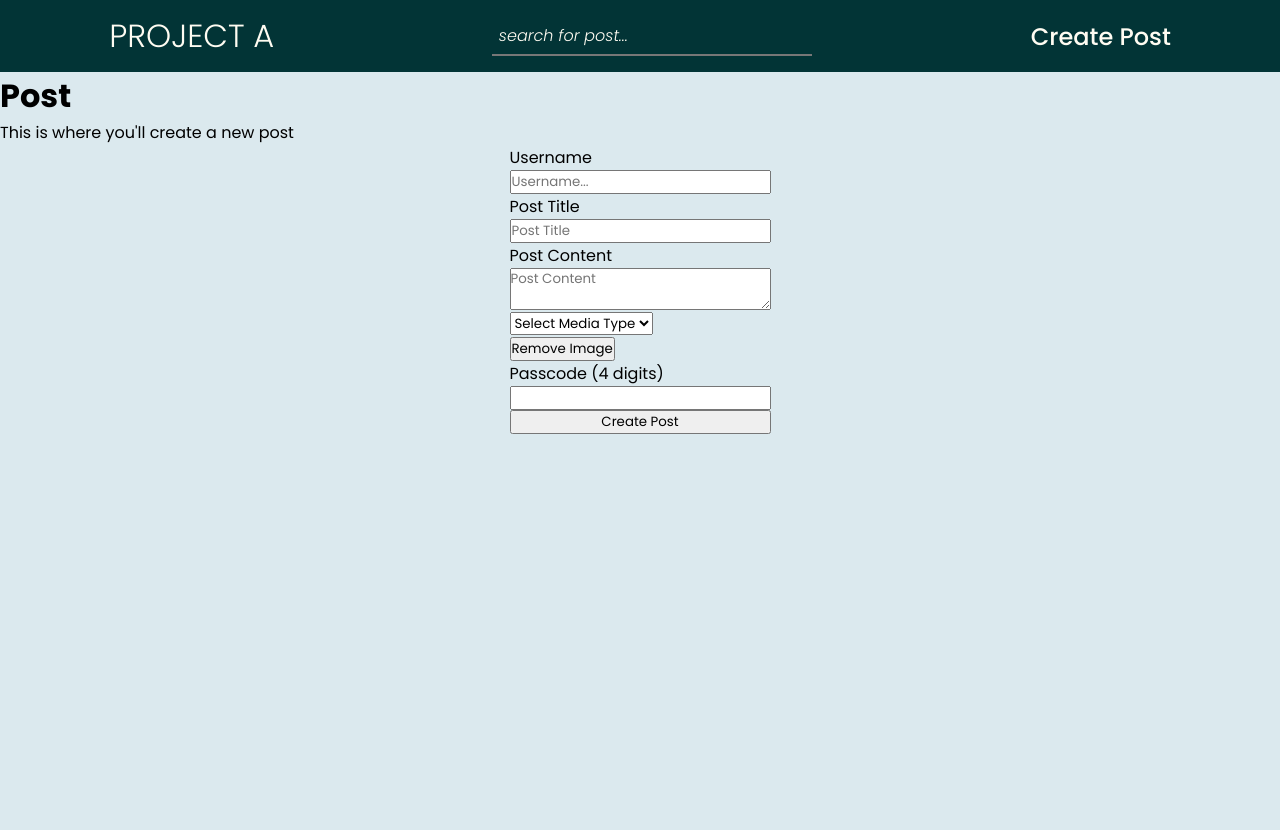
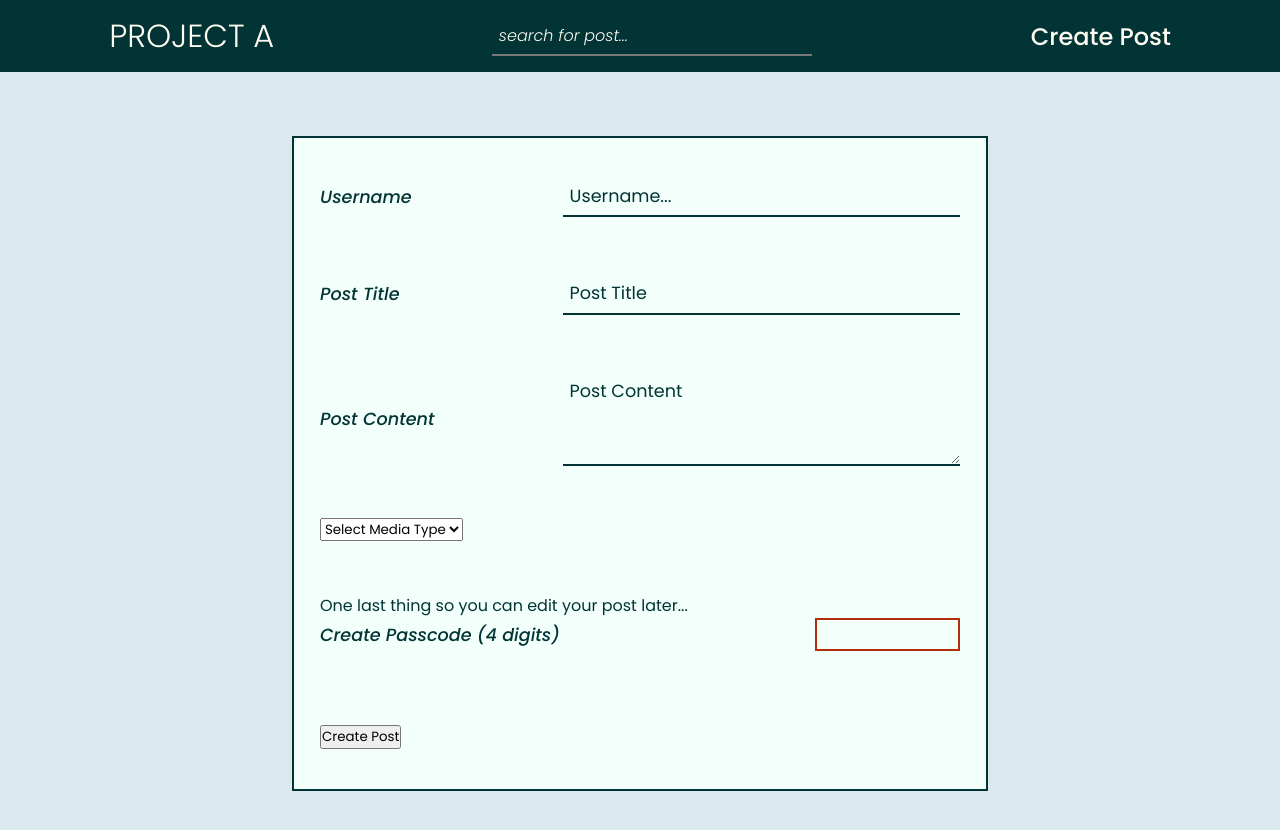
Before and after one commit to rickibeckless/ProjectA, a React (Vite) app: page /new in a window 1280 px wide. Shown: the top 830 px of the page. Built offline with nearby package versions, Linux system fonts and the light colour scheme; no server answers.

Commit message:
feat: README & add create post styles

```diff
--- a/src/App.css
+++ b/src/App.css
@@ -3,6 +3,7 @@
 @import url('./css/PostListStyles.css');
 @import url('./css/EditPostStyles.css');
 @import url('./css/PostStyles.css');
+@import url('./css/PostResponseStyles.css');
 
 /* NAVBAR STYLES */
 
@@ -52,10 +53,14 @@
 #main-body {
     background-color: #dbe9ee;
 
-    min-height: 100dvh;
+    /* min-height: 100dvh; */
     margin-top: 9dvh;
 }
 
 body {
     background-color: #dbe9ee;
 }
+
+button {
+    cursor: pointer;
+}
--- a/src/css/CreatePostStyles.css
+++ b/src/css/CreatePostStyles.css
@@ -1,10 +1,89 @@
-#create-post-form {
-    display: flex;
-    flex-direction: column;
-}
-
 #create-post-form-holder {
     display: flex;
     justify-content: center;
     align-items: center;
+
+    min-height: 91vh;
 }
+
+#create-post-form {
+    display: flex;
+    flex-direction: column;
+    flex-wrap: wrap;
+    justify-content: space-around;
+
+    background-color: #f2fffa;
+    border: 2px solid #023436;
+
+    width: 50vw;
+    min-height: 75vh;
+    padding: 2%;
+    margin: 5%;
+    gap: 1.5rem;
+
+    color: #023436;
+}
+
+.form-input-holder {
+    /* display: flex;
+    flex-direction: row;
+    flex-wrap: wrap;
+    justify-content: space-between; */
+
+    /* display: grid;
+    grid-template-columns: 1fr 2fr; */
+
+    display: flex;
+    flex-direction: row;
+    justify-content: space-between;
+    align-items: center;
+    flex-wrap: nowrap;
+}
+
+.form-input-holder label {
+    font-size: 1.1rem;
+    font-weight: 500;
+    font-style: italic;
+}
+
+.form-input-field {
+    width: 30vw;
+    max-width: 30vw;
+
+    background-color: #f2fffa;
+    border: none;
+    outline: none;
+    border-bottom: 2px solid #023436;
+    padding: 1%;
+
+    font-size: 1.1rem;
+}
+
+.form-input-field:focus {
+    border-bottom: 3px solid #023436;
+}
+
+.form-input-field::placeholder {
+    color: #023436;
+}
+
+.form-input-field#post-content {
+    height: 5rem;
+    resize: vertical;
+    max-height: 10rem;
+    overflow-y: auto;
+}
+
+#create-post-img {
+    max-width: 50vw;
+}
+
+#post-passcode {
+    width: 10vw;
+    height: 1rem;
+    border: 2px solid #B02E0C;
+}
+
+#create-post-btn {
+    margin-left: auto;
+}
--- a/src/css/EditPostStyles.css
+++ b/src/css/EditPostStyles.css
@@ -1,5 +1,11 @@
 .no-passcode {
-    opacity: 0.5;
+    opacity: 0;
     pointer-events: none;
     display: none;
 }
+
+#delete-comment-button, #delete-post-button {
+    background-color: #B02E0C;
+    border: none;
+    color: #fffcf2;
+}
--- /dev/null
+++ b/src/css/PostResponseStyles.css
@@ -0,0 +1,3 @@
+.upvote-btn {
+    background-color: #63D471;
+}
--- a/src/css/PostStyles.css
+++ b/src/css/PostStyles.css
@@ -28,7 +28,7 @@
     flex-wrap: wrap;
     align-content: center;
 
-    margin-bottom: 6vh;
+    margin-bottom: 12vh;
 }
 
 .post-page-post {
@@ -71,7 +71,7 @@
     flex-direction: column;
 }
 
-.post-comments {
+.post-page-comments {
     display: flex;
     flex-direction: column;
     width: 50vw;
@@ -92,6 +92,9 @@
 
     width: 100vw;
     height: 6vh;
+
+    position: fixed;
+    bottom: 0;
 }
 
 .post-link {
--- a/src/css/SearchBarStyles.css
+++ b/src/css/SearchBarStyles.css
@@ -65,7 +65,7 @@
 #search-button:hover {
     cursor: pointer;
     background-color: #fffcf2;
-    color: #000000;
+    color: #023436;
 }
 
 #search-label {
--- a/src/index.css
+++ b/src/index.css
@@ -7,6 +7,6 @@
 }
 
 body, #root {
-    min-height: 100dvh;
+    /* min-height: 100dvh; */
     min-width: 100vw;
 }
--- a/src/pages/CreatePost.jsx
+++ b/src/pages/CreatePost.jsx
@@ -79,35 +79,37 @@ export function CreatePost() {
     };
 
     return (
-        <>
-            <div>
-                <h1 className="page-title">Post</h1>
-                <p className="page-summary">This is where you'll create a new post</p>
-            </div>
         <div id="create-post-form-holder">
             <form id="create-post-form" onSubmit={handleSubmit}>
+                <div className="form-input-holder">
                     <label htmlFor="post-author">Username</label>
-                    <input type="text" id="post-author" value={username} onChange={(e) => setUsername(e.target.value)} placeholder="Username..." required />
+                    <input className="form-input-field" type="text" id="post-author" value={username} onChange={(e) => setUsername(e.target.value)} placeholder="Username..." required />
+                </div>
 
+                <div className="form-input-holder">
                     <label htmlFor="post-title">Post Title</label>
-                    <input type="text" id="post-title" value={title} onChange={(e) => setTitle(e.target.value)} placeholder="Post Title" required />
+                    <input className="form-input-field" type="text" id="post-title" value={title} onChange={(e) => setTitle(e.target.value)} placeholder="Post Title" required />
+                </div>
 
+                <div className="form-input-holder">
                     <label htmlFor="post-content">Post Content</label>
-                    <textarea id="post-content" value={content} onChange={(e) => setContent(e.target.value)} placeholder="Post Content" required></textarea>
+                    <textarea className="form-input-field" id="post-content" value={content} onChange={(e) => setContent(e.target.value)} placeholder="Post Content" required></textarea>
+                </div>
 
-                    <div>
+                {!media && (
+                    <div className="form-input-holder">
                         <select id="media-type" value={media} onChange={handleMediaChange}>
                             <option value="" disabled selected>Select Media Type</option>
                             <option value="file">File</option>
                             <option value="url">URL</option>
                         </select>
                     </div>
+                )}
 
-                    <div>
                 {media === 'file' && (
-                            <div>
-                                <label htmlFor="post-image">Post Image</label>
-                                <input type="file" accept="image/*" id="post-image" className="post-img" onChange={(e) => {
+                    <div className="form-input-holder">
+                        <label htmlFor="post-media-image">Select Image File</label>
+                        <input type="file" accept="image/*" id="post-media-image" className="form-input-field create-post-media-img" onChange={(e) => {
                             setFile(e.target.files[0]);
                             const reader = new FileReader();
                             reader.onload = () => {
@@ -118,28 +120,34 @@ export function CreatePost() {
                     </div>
                 )}
                 {media === 'url' && (
-                            <div>
-                                <label htmlFor="post-url">Post URL</label>
-                                <input type="url" id="post-url" className="post-img" value={url} onChange={(e) => {
+                    <div className="form-input-holder">
+                        <label htmlFor="post-media-url">Enter Image URL</label>
+                        <input type="url" id="post-media-url" className="form-input-field create-post-media-img" value={url} onChange={(e) => {
                             setUrl(e.target.value);
                             setImageUrl(e.target.value);
                         }} placeholder="Image URL" />
                     </div>
                 )}
 
+                {imageUrl && (
+                    <div className="form-img-holder">
+                        <img id="create-post-img" src={imageUrl} alt="Post Image" />
                         <button type="button" onClick={removeImage}>Remove Image</button>
                     </div>
-
-                    {imageUrl && (
-                        <img src={imageUrl} alt="Post Image" style={{ maxWidth: '300px', maxHeight: '300px' }} />
                 )}
 
-                    <label htmlFor="post-passcode">Passcode (4 digits)</label>
-                    <input type="password" id="post-passcode" value={passcode} onChange={(e) => setPasscode(e.target.value)} pattern="\d{4}" required />
+                <div className="form-passcode-holder">
+                    <p>One last thing so you can edit your post later...</p>
+                    <div className="form-input-holder">
+                        <label htmlFor="post-passcode">Create Passcode (4 digits)</label>
+                        <input className="form-input-field" type="password" id="post-passcode" pattern="\d{4}" maxLength="4" value={passcode} onChange={(e) => setPasscode(e.target.value)} pattern="\d{4}" required />
+                    </div>
+                </div>
 
+                <div className="create-post-btn-holder">
                     <button type="submit" id="create-post-btn">Create Post</button>
+                </div>
             </form>
         </div>
-        </>
     );
 };
--- a/src/pages/EditPost.jsx
+++ b/src/pages/EditPost.jsx
@@ -140,7 +140,6 @@ export function EditPost () {
     return (
         <>
             <h1 className="page-title">Edit {post.title}</h1>
-            <p className="page-summary" id="home-page-summary"></p>
 
             <div className="posts-holder">
                 <p>Posted by {post.username} on {formatDate(post.created_at)} at {formatTime(post.created_at)}</p>
--- a/src/pages/Post.jsx
+++ b/src/pages/Post.jsx
@@ -106,6 +106,8 @@ export function Post () {
         }
     };
 
+    const sanitizedTitle = post?.title?.replace(/[^\w\s]/gi, '');
+
     return (
         <>
             <div id="post-page-header">
@@ -142,7 +144,7 @@ export function Post () {
                     )}
                 </div>
 
-                <div className="post-comments">
+                <div className="post-page-comments">
                     {comment?.map(index => (
                         <div key={index.id} className="comment">
                             <h4 className="comment-user">{index.comment_username}</h4>
@@ -155,7 +157,7 @@ export function Post () {
             </div>
             <div id="post-link-holder">
                 <Link className="post-link" id="symptom-back-link" to={`/`}>Back</Link>
-                <Link className="post-link" to={`/${id}/${post.title}/edit`}>Edit</Link>
+                <Link className="post-link" to={`/${id}/${sanitizedTitle}/edit`}>Edit</Link>
             </div>
         </>
     )
```
Also changed, not shown: 1 other file (tests, documents, lock files or other folders). Lines whose indentation alone changed are shown as unchanged.
